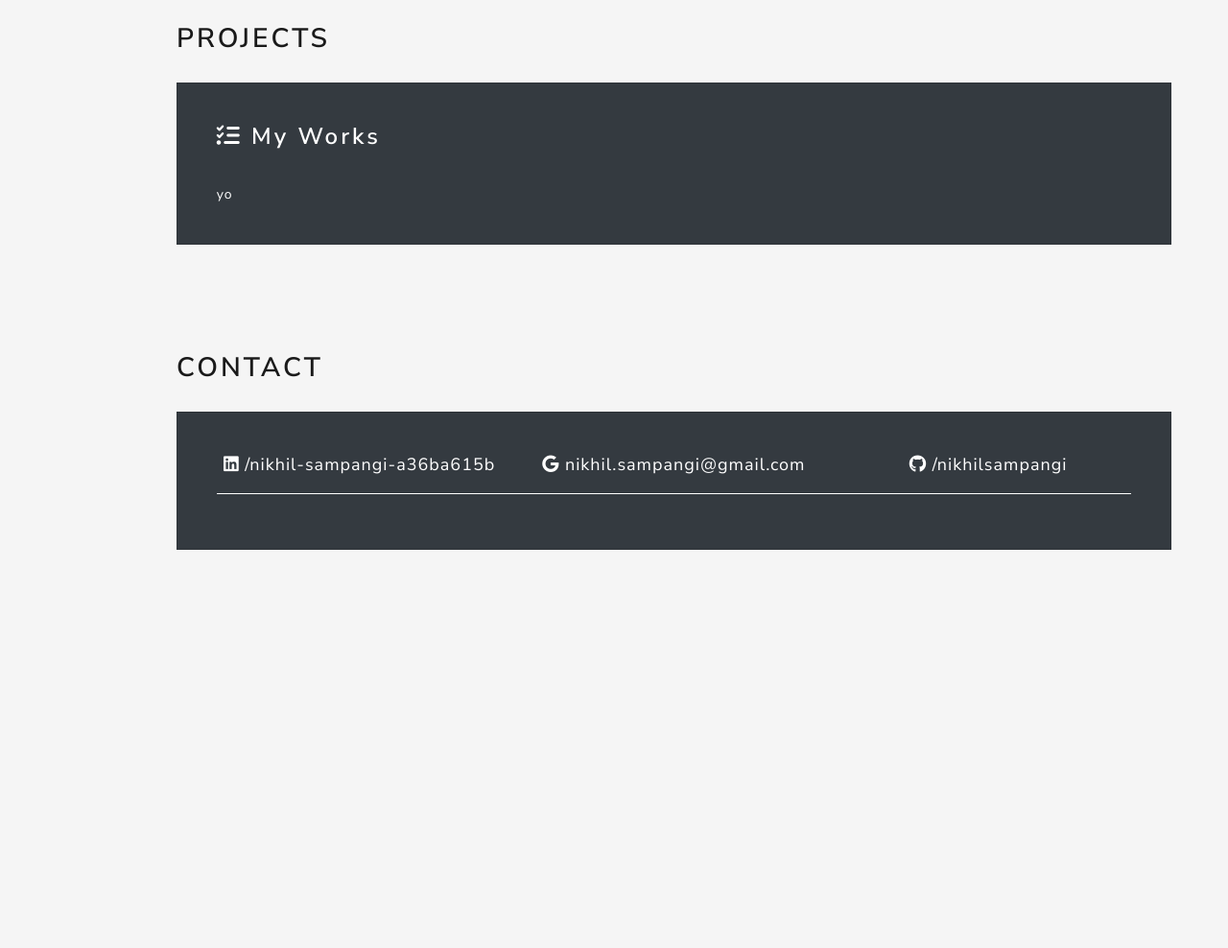
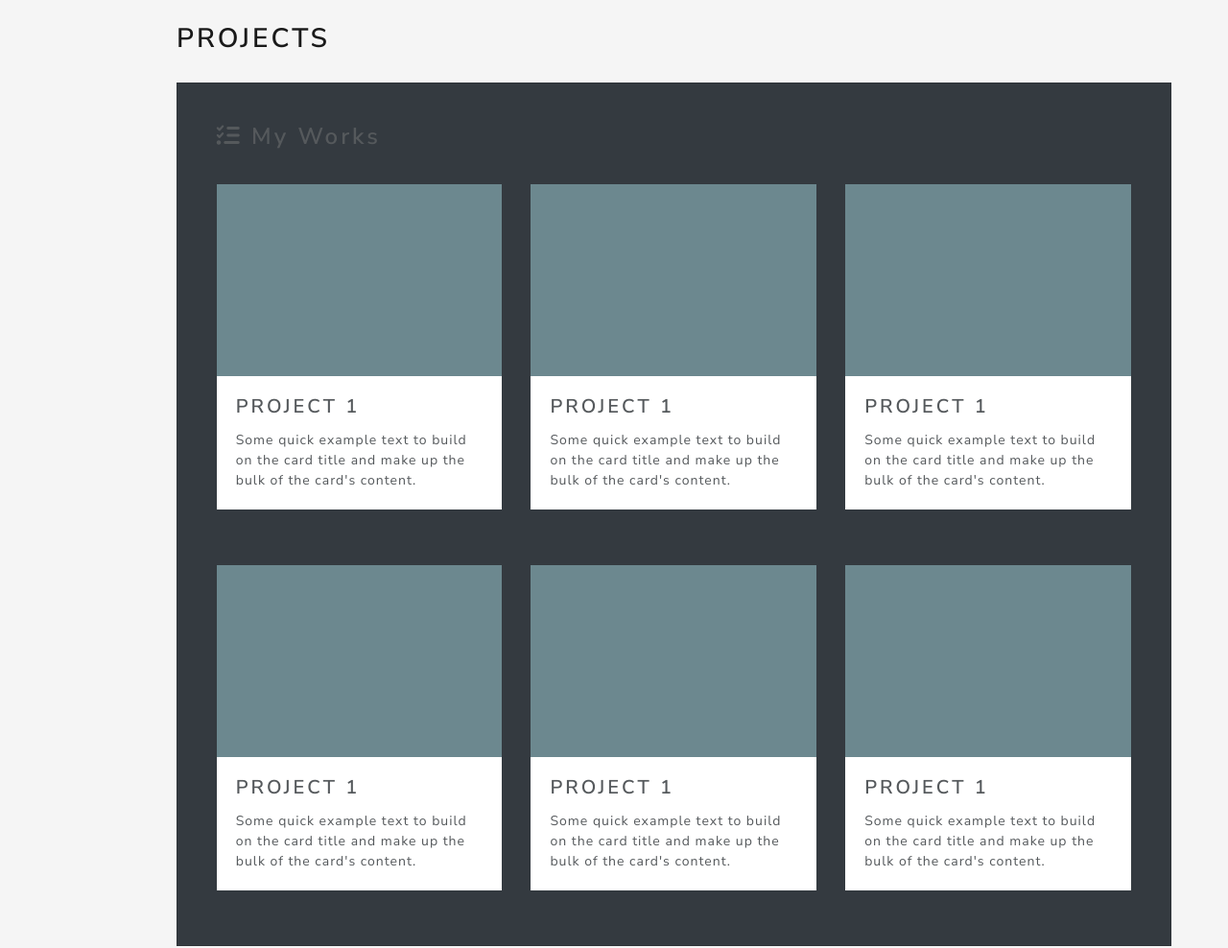
Before and after one commit to nikhilsampangi/nikhilsampangi.github.io, a plain HTML site: page index.html in a window 1280 px wide. Shown: the part 2427-3415 px from the top of the page at 96% size. Before the commit the page ends 3046 px from the top, so only its background shows below. Drawn offline with nearby package versions, Linux system fonts and the light colour scheme.

Commit message:
navbar responsive and project cards

```diff
--- a/index.html
+++ b/index.html
@@ -54,23 +54,23 @@
       >
         <ul class="navbar-nav">
           <li class="nav-item active nbb">
-            <a class="nav-link btn-outline-primary ba" href="#">About</a>
+            <a class="nav-link btn-outline-primary ba" href="#About">About</a>
           </li>
           <br />
           <li class="nav-item active nbb">
-            <a class="nav-link btn-outline-primary bs" href="#">Skills</a>
+            <a class="nav-link btn-outline-primary bs" href="#Skills">Skills</a>
           </li>
           <br />
           <li class="nav-item active nbb">
-            <a class="nav-link btn-outline-primary be" href="#">Experience</a>
+            <a class="nav-link btn-outline-primary be" href="#Experience">Experience</a>
           </li>
           <br />
           <li class="nav-item active nbb">
-            <a class="nav-link btn-outline-primary bp" href="#">Projects</a>
+            <a class="nav-link btn-outline-primary bp" href="#Projects">Projects</a>
           </li>
           <br />
           <li class="nav-item active nbb">
-            <a class="nav-link btn-outline-primary bc" href="#">Contact</a>
+            <a class="nav-link btn-outline-primary bc" href="#Contact">Contact</a>
           </li>
         </ul>
       </div>
@@ -165,6 +165,7 @@
     <br /><br /><br /><br /><br /><br /><br /><br /><br /><br /><br /><br /><br /><br /><br /><br /><br /><br /><br /><br /><br />
     <div
       class="container-fluid block-2"
+      id="About"
       style="background-color: whitesmoke; padding-bottom: 30px;"
     >
       <div class="row b2r1" style="padding-top: 15px;">
@@ -278,6 +279,7 @@
     </div>
     <div
       class="container-fluid block-3"
+      id="Skills"
       style="background-color:whitesmoke; padding-bottom: 30px; padding-top: 30px"
     >
       <div class="row b3r1" style="padding-top: 15px;">
@@ -378,6 +380,7 @@
     </div>
     <div
       class="container-fluid block-4"
+      id="Experience"
       style="background-color:whitesmoke; padding-bottom: 30px; padding-top: 30px"
     >
       <div class="row b4r1" style="padding-top: 15px;">
@@ -422,24 +425,89 @@
     </div>
     <div
       class="container-fluid block-5"
+      id="Projects"
       style="background-color:whitesmoke; padding-bottom: 30px; padding-top: 30px"
     >
       <div class="row b5r1" style="padding-top: 15px;">
         <div style="width: 169px"></div>
-        <div class="col-lg-10 c ol-xs-1">
+        <div class="col-lg-10 cxol-xs-1">
           <br />
           <h2>Projects</h2>
           <br />
           <div class="row">
             <div class="col-12">
-              <div class="card text-white bg-dark mb-3" style="padding:2%">
+              <div class="card bg-dark mb-3" style="padding:2%">
                 <!-- <div class="card-header">Header</div> -->
                 <div class="card-body">
                   <h3 class="card-title" style="text-transform: none">
                     <i class="fas fa-tasks"></i> My Works
                   </h3>
                   <div class="card-text" style="margin-top: 35px;">
-                    yo
+                      <div class="row">
+                        <div class="col-lg-4 col-xs-12 col-sm-12">
+                            <div class="card bg-light mb-3" style="max-width: 20rem;border: none;">
+                                <!-- <div class="card-header">Header</div> -->
+                                <img style="height: 200px; width: 100%; display: block;" src="./Asset 6.png" alt="Project">
+                                <div class="card-body">
+                                  <h4 class="card-title">Project 1</h4>
+                                  <p class="card-text">Some quick example text to build on the card title and make up the bulk of the card's content.</p>
+                                </div>
+                              </div>
+                        </div>
+                        <div class="col-lg-4 col-xs-12 col-sm-12">
+                            <div class="card bg-light mb-3" style="max-width: 20rem;border: none;">
+                                <!-- <div class="card-header">Header</div> -->
+                                <img style="height: 200px; width: 100%; display: block;" src="./Asset 6.png" alt="Project">
+                                <div class="card-body">
+                                  <h4 class="card-title">Project 1</h4>
+                                  <p class="card-text">Some quick example text to build on the card title and make up the bulk of the card's content.</p>
+                                </div>
+                              </div>
+                        </div>
+                        <div class="col-lg-4 col-xs-12 col-sm-12">
+                            <div class="card bg-light mb-3" style="max-width: 20rem;border: none;">
+                                <!-- <div class="card-header">Header</div> -->
+                                <img style="height: 200px; width: 100%; display: block;" src="./Asset 6.png" alt="Project">
+                                <div class="card-body">
+                                  <h4 class="card-title">Project 1</h4>
+                                  <p class="card-text">Some quick example text to build on the card title and make up the bulk of the card's content.</p>
+                                </div>
+                              </div>
+                        </div>
+                      </div>
+                      <br/><br/>
+                      <div class="row">
+                        <div class="col-lg-4 col-xs-12 col-sm-12">
+                            <div class="card bg-light mb-3" style="max-width: 20rem;border: none;">
+                                <!-- <div class="card-header">Header</div> -->
+                                <img style="height: 200px; width: 100%; display: block;" src="./Asset 6.png" alt="Project">
+                                <div class="card-body">
+                                  <h4 class="card-title">Project 1</h4>
+                                  <p class="card-text">Some quick example text to build on the card title and make up the bulk of the card's content.</p>
+                                </div>
+                              </div>
+                        </div>
+                        <div class="col-lg-4 col-xs-12 col-sm-12">
+                            <div class="card bg-light mb-3" style="max-width: 20rem;border: none;">
+                                <!-- <div class="card-header">Header</div> -->
+                                <img style="height: 200px; width: 100%; display: block;" src="./Asset 6.png" alt="Project">
+                                <div class="card-body">
+                                  <h4 class="card-title">Project 1</h4>
+                                  <p class="card-text">Some quick example text to build on the card title and make up the bulk of the card's content.</p>
+                                </div>
+                              </div>
+                        </div>
+                        <div class="col-lg-4 col-xs-12 col-sm-12">
+                            <div class="card bg-light mb-3" style="max-width: 20rem;border: none;">
+                                <!-- <div class="card-header">Header</div> -->
+                                <img style="height: 200px; width: 100%; display: block;" src="./Asset 6.png" alt="Project">
+                                <div class="card-body">
+                                  <h4 class="card-title">Project 1</h4>
+                                  <p class="card-text">Some quick example text to build on the card title and make up the bulk of the card's content.</p>
+                                </div>
+                              </div>
+                        </div>
+                      </div>
                   </div>
                 </div>
               </div>
@@ -450,6 +518,7 @@
     </div>
     <div
       class="container-fluid block-6"
+      id="Contact"
       style="background-color:whitesmoke; padding-bottom: 30px; padding-top: 30px"
     >
       <div class="row b5r1" style="padding-top: 15px;">
@@ -476,18 +545,25 @@
                     </div>
 
                     <div class="col-4">
-                      <a href="https://mail.google.com/mail/?view=cm&fs=1&to=nikhil.sampangi@gmail.com" class="cref" target="_blank">
+                      <a
+                        href="https://mail.google.com/mail/?view=cm&fs=1&to=nikhil.sampangi@gmail.com"
+                        class="cref"
+                        target="_blank"
+                      >
                         <i class="fab fa-google"></i>
                         nikhil.sampangi@gmail.com
                       </a>
                     </div>
                     <div class="col-4">
-                      <a href="https://github.com/nikhilsampangi" class="cref" target="_blank">
+                      <a
+                        href="https://github.com/nikhilsampangi"
+                        class="cref"
+                        target="_blank"
+                      >
                         <i class="fab fa-github"></i> /nikhilsampangi
                       </a>
                     </div>
                   </div>
-                  <hr style="border-color: white" />
                 </div>
               </div>
             </div>
```
Also changed, not shown: Asset 6.png (added).
